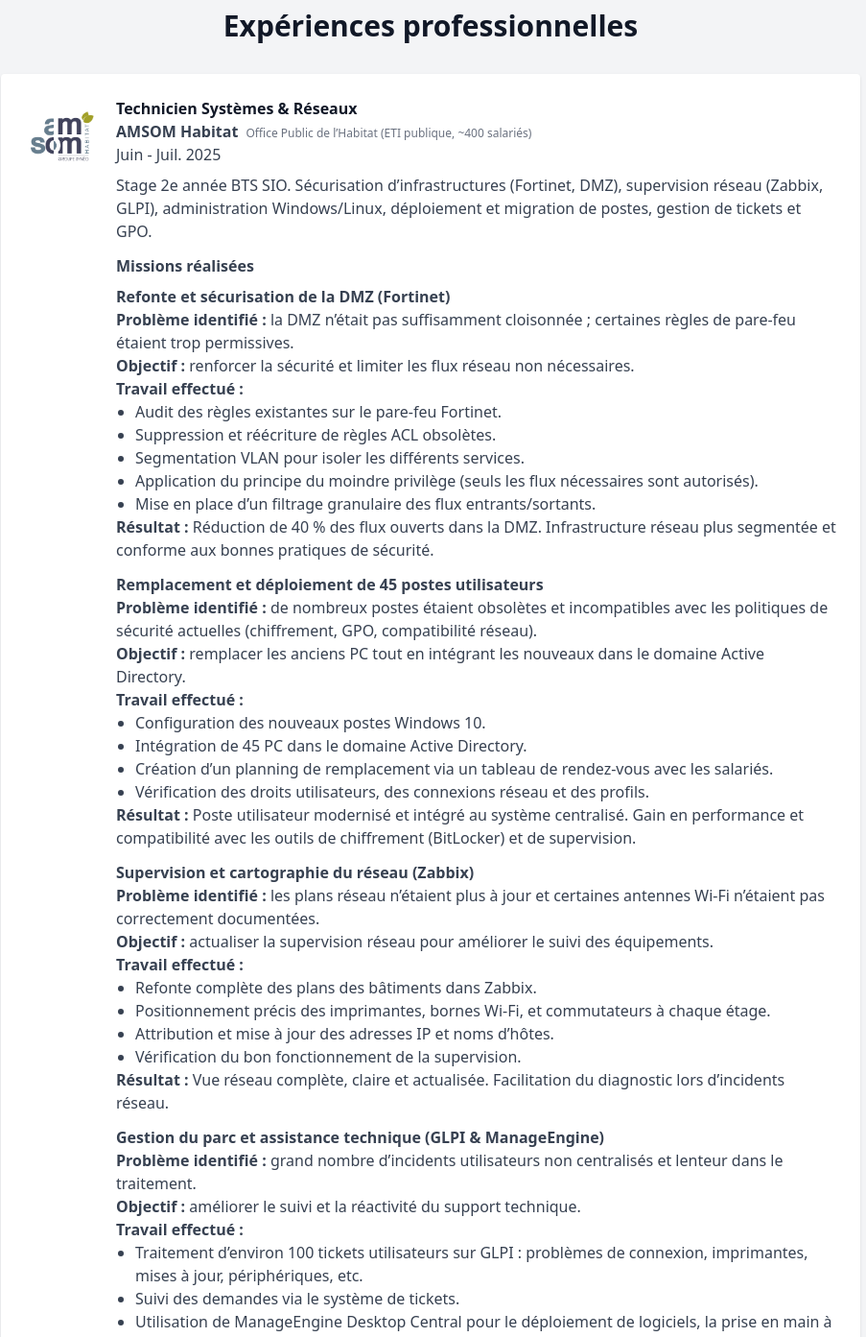
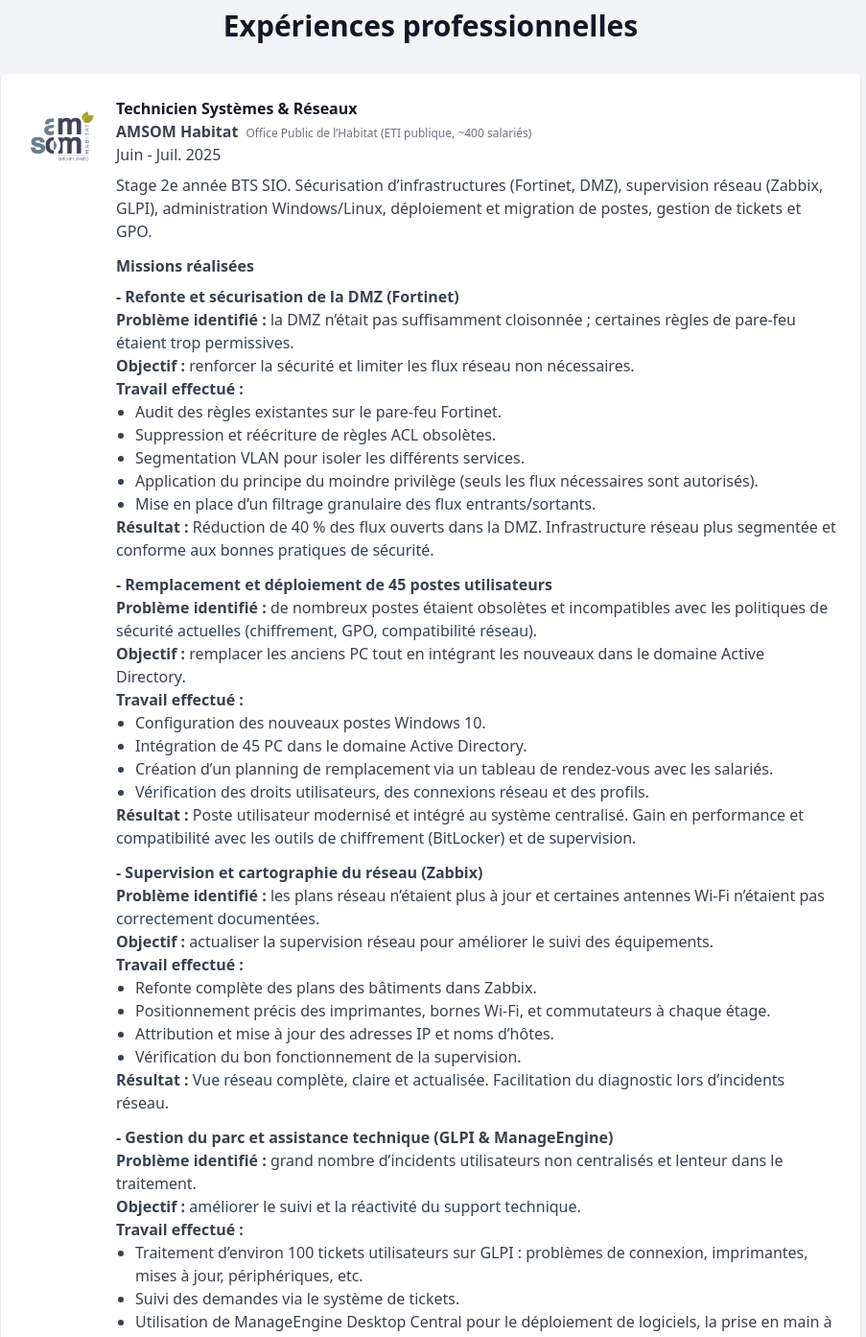
Before and after one commit to adamcaron03/portfolio-modern, a React (Create React App) app: page / in a window 1280 px wide. Shown: the part 2040-3433 px from the top of the page at 96% size, without its empty margins (191-1094 px from the left). Built offline with nearby package versions, Linux system fonts and the light colour scheme.

Commit message:
Mise à jour du portfolio

```diff
--- a/src/components/Experience.jsx
+++ b/src/components/Experience.jsx
@@ -13,7 +13,7 @@
         <h5 className="font-semibold mt-3">Missions réalisées</h5>
         <div className="space-y-3 mt-2 ml-0">
           <div>
-            <strong>Refonte et sécurisation de la DMZ (Fortinet)</strong>
+            <strong>- Refonte et sécurisation de la DMZ (Fortinet)</strong>
             <p><strong>Problème identifié :</strong> la DMZ n’était pas suffisamment cloisonnée ; certaines règles de pare-feu étaient trop permissives.</p>
             <p><strong>Objectif :</strong> renforcer la sécurité et limiter les flux réseau non nécessaires.</p>
             <p><strong>Travail effectué :</strong></p>
@@ -28,7 +28,7 @@
           </div>
 
           <div>
-            <strong>Remplacement et déploiement de 45 postes utilisateurs</strong>
+            <strong>- Remplacement et déploiement de 45 postes utilisateurs</strong>
             <p><strong>Problème identifié :</strong> de nombreux postes étaient obsolètes et incompatibles avec les politiques de sécurité actuelles (chiffrement, GPO, compatibilité réseau).</p>
             <p><strong>Objectif :</strong> remplacer les anciens PC tout en intégrant les nouveaux dans le domaine Active Directory.</p>
             <p><strong>Travail effectué :</strong></p>
@@ -42,7 +42,7 @@
           </div>
 
           <div>
-            <strong>Supervision et cartographie du réseau (Zabbix)</strong>
+            <strong>- Supervision et cartographie du réseau (Zabbix)</strong>
             <p><strong>Problème identifié :</strong> les plans réseau n’étaient plus à jour et certaines antennes Wi‑Fi n’étaient pas correctement documentées.</p>
             <p><strong>Objectif :</strong> actualiser la supervision réseau pour améliorer le suivi des équipements.</p>
             <p><strong>Travail effectué :</strong></p>
@@ -56,7 +56,7 @@
           </div>
 
           <div>
-            <strong>Gestion du parc et assistance technique (GLPI & ManageEngine)</strong>
+            <strong>- Gestion du parc et assistance technique (GLPI & ManageEngine)</strong>
             <p><strong>Problème identifié :</strong> grand nombre d’incidents utilisateurs non centralisés et lenteur dans le traitement.</p>
             <p><strong>Objectif :</strong> améliorer le suivi et la réactivité du support technique.</p>
             <p><strong>Travail effectué :</strong></p>
```
